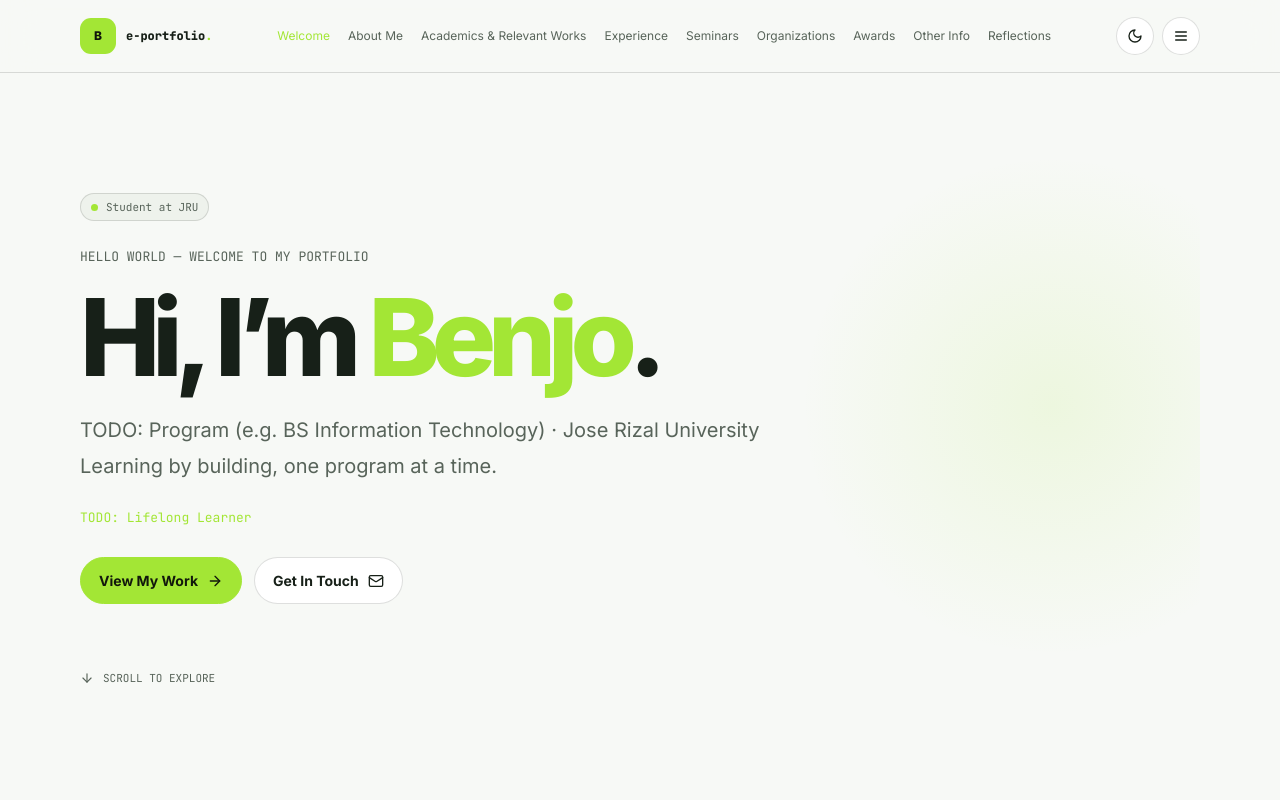
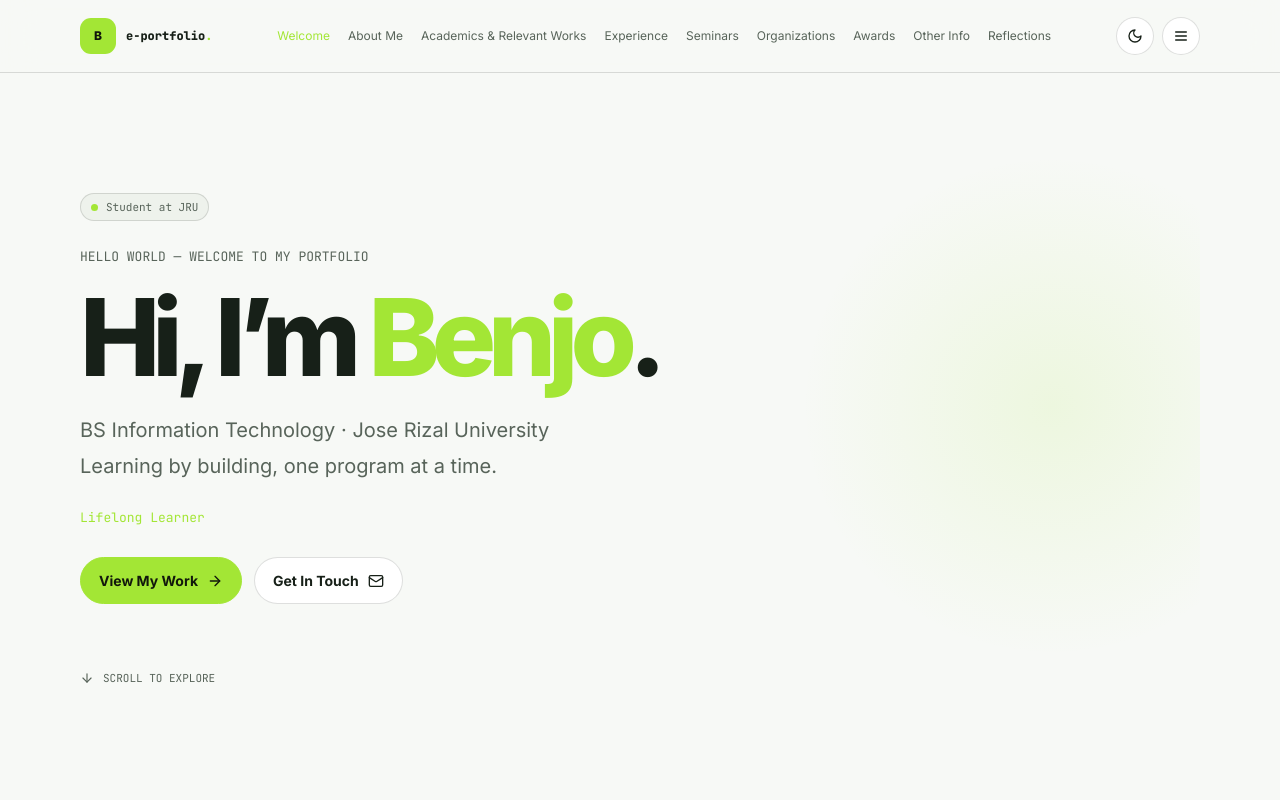
Before and after one commit to nalvax/portfolio, a Next.js app: page / in a window 1280 px wide. Shown: the top 800 px of the page. Built offline with nearby package versions, Linux system fonts and the light colour scheme.

Commit message:
Update portfolio.ts

```diff
--- a/src/content/portfolio.ts
+++ b/src/content/portfolio.ts
@@ -2,7 +2,7 @@
 export const portfolio = {
   site: {
     title: " Benjo's | E-Portfolio",
-    description: "TODO: A Computer Programming 1 student e-portfolio at Jose Rizal University.",
+    description: " A Computer Programming 1 student e-portfolio at Jose Rizal University.",
     year: 2026,
   },
   person: {
@@ -10,10 +10,10 @@ export const portfolio = {
     firstName: "Benjo",
     initials: "B",
     school: "Jose Rizal University",
-    program: "TODO: Program (e.g. BS Information Technology)",
+    program: "BS Information Technology",
     yearLevel: " 1st Year level",
     tagline: "Learning by building, one program at a time.",
-    rotatingTitles: ["TODO: Aspiring Software Developer", "TODO: Lifelong Learner"],
+    rotatingTitles: ["Aspiring Health Informatics", "Lifelong Learner"],
     statusPill: "Student at JRU",
     location: "Mandaluyong City, Philippines",
     email: "benjo.terrado@my.jru.edu",
```
